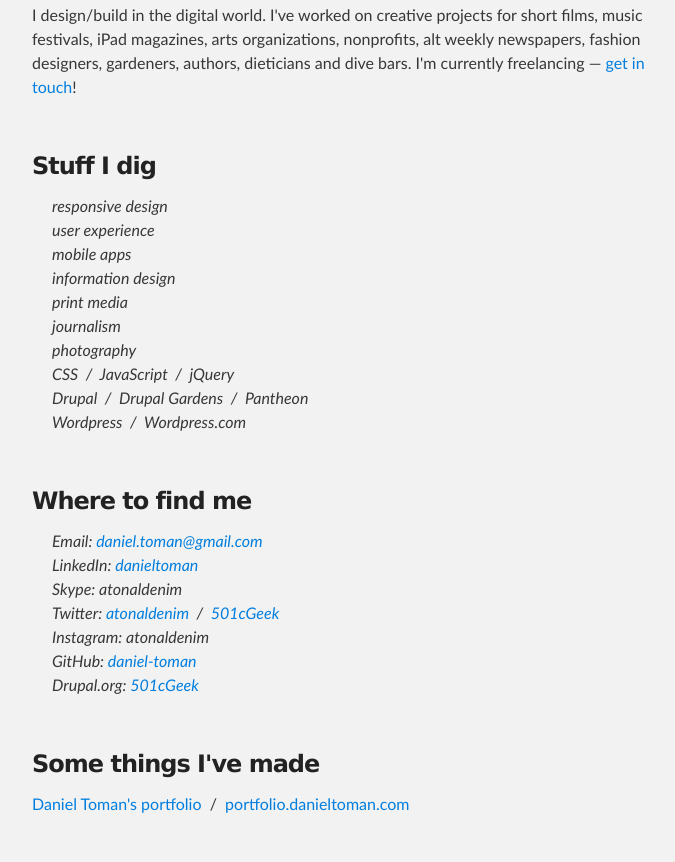
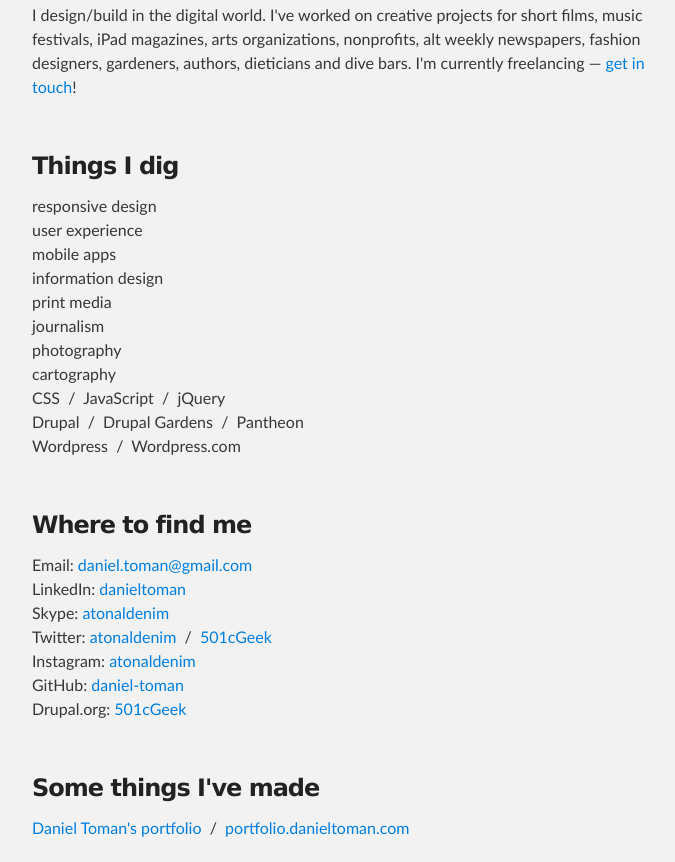
Before and after one commit to daniel-toman/daniel-toman.github.io, a plain HTML site: page index.html in a window 1280 px wide. Shown: the part 303-1165 px from the top of the page, without its empty margins (288-963 px from the left). Drawn offline with Linux system fonts and the light colour scheme.

Commit message:
removed dd list

```diff
--- a/index.html
+++ b/index.html
@@ -33,34 +33,35 @@
 
 <br/>
 
-<h3>Stuff I dig</h3>
+<h3>Things I dig</h3>
 
-<dl>
-<dd>responsive design</dd>
-<dd>user experience</dd>
-<dd>mobile apps</dd>
-<dd>information design</dd>
-<dd>print media</dd>
-<dd>journalism</dd>
-<dd>photography</dd>
-<dd>CSS &nbsp;/&nbsp; JavaScript &nbsp;/&nbsp; jQuery</dd>
-<dd>Drupal &nbsp;/&nbsp; Drupal Gardens &nbsp;/&nbsp; Pantheon</dd>
-<dd>Wordpress &nbsp;/&nbsp; Wordpress.com</dd>
-</dl>
+<p>
+responsive design<br/>
+user experience<br/>
+mobile apps<br/>
+information design<br/>
+print media<br/>
+journalism<br/>
+photography<br/>
+cartography<br/>
+CSS &nbsp;/&nbsp; JavaScript &nbsp;/&nbsp; jQuery<br/>
+Drupal &nbsp;/&nbsp; Drupal Gardens &nbsp;/&nbsp; Pantheon<br/>
+Wordpress &nbsp;/&nbsp; Wordpress.com<br/>
+</p>
 
 <br/>
 
 <h3>Where to find me</h3>
 
-<dl>
-<dd>Email: <a href="mailto:daniel.toman@gmail.com">daniel.toman@gmail.com</a></dd>
-<dd>LinkedIn: <a href="http://www.linkedin.com/in/danieltoman">danieltoman</a></dd>
-<dd>Skype: atonaldenim </dd>
-<dd>Twitter: <a href="https://twitter.com/atonaldenim">atonaldenim</a> &nbsp;/&nbsp; <a href="https://twitter.com/501cGeek">501cGeek</a></dd>
-<dd>Instagram: atonaldenim</dd>
-<dd>GitHub: <a href="https://github.com/daniel-toman">daniel-toman</a></dd>
-<dd>Drupal.org: <a href="https://drupal.org/user/759272">501cGeek</a></dd>
-</dl>
+<p>
+Email: <a href="mailto:daniel.toman@gmail.com">daniel.toman@gmail.com</a><br/>
+LinkedIn: <a href="http://www.linkedin.com/in/danieltoman">danieltoman</a><br/>
+Skype: <a href="skype:atonaldenim?call">atonaldenim</a><br/>
+Twitter: <a href="https://twitter.com/atonaldenim">atonaldenim</a> &nbsp;/&nbsp; <a href="https://twitter.com/501cGeek">501cGeek</a><br/>
+Instagram: <a href="http://instagram.com/atonaldenim">atonaldenim</a><br/>
+GitHub: <a href="https://github.com/daniel-toman">daniel-toman</a><br/>
+Drupal.org: <a href="https://drupal.org/user/759272">501cGeek</a><br/>
+</p>
 
 <br/>
 
```
